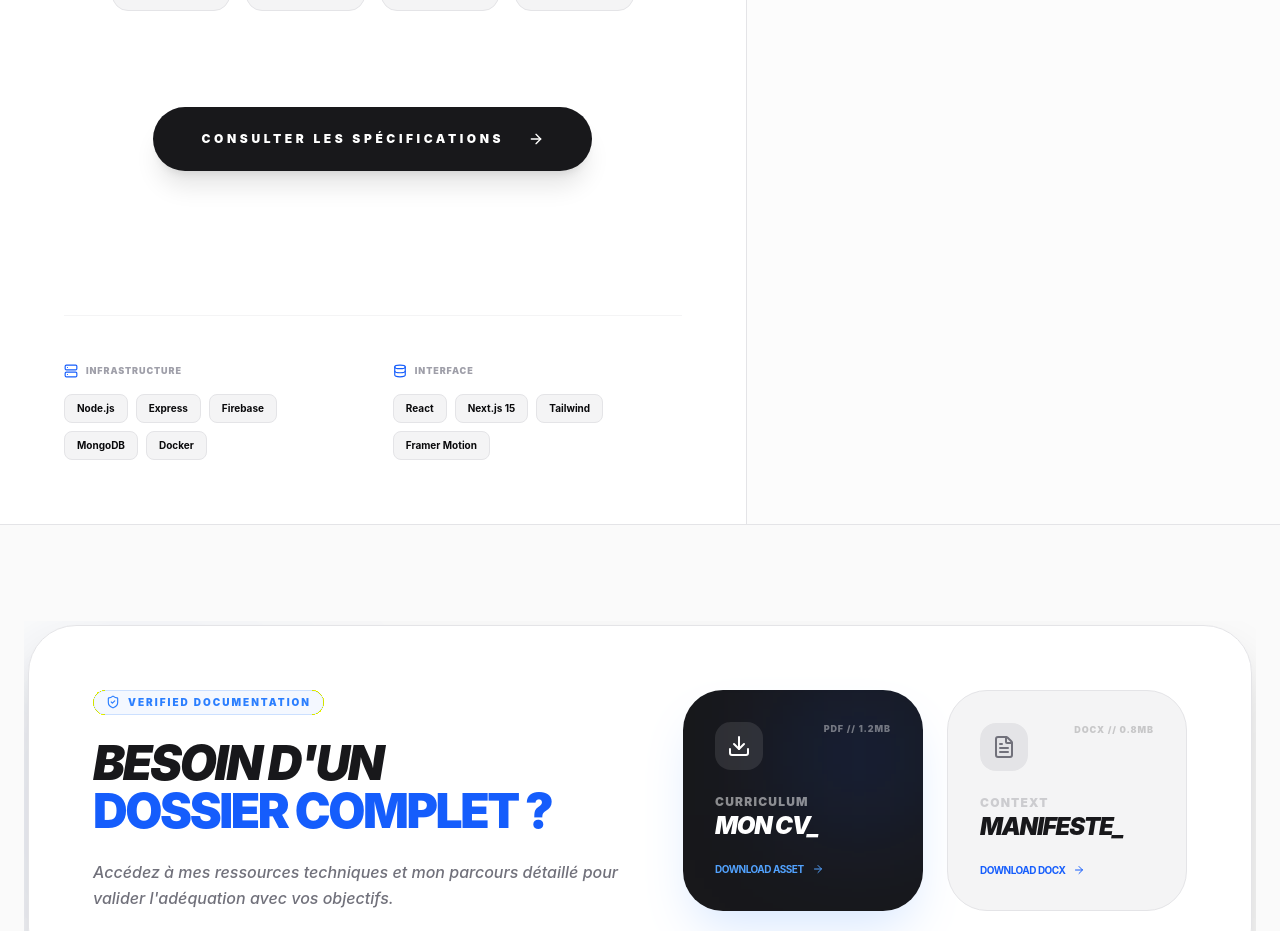
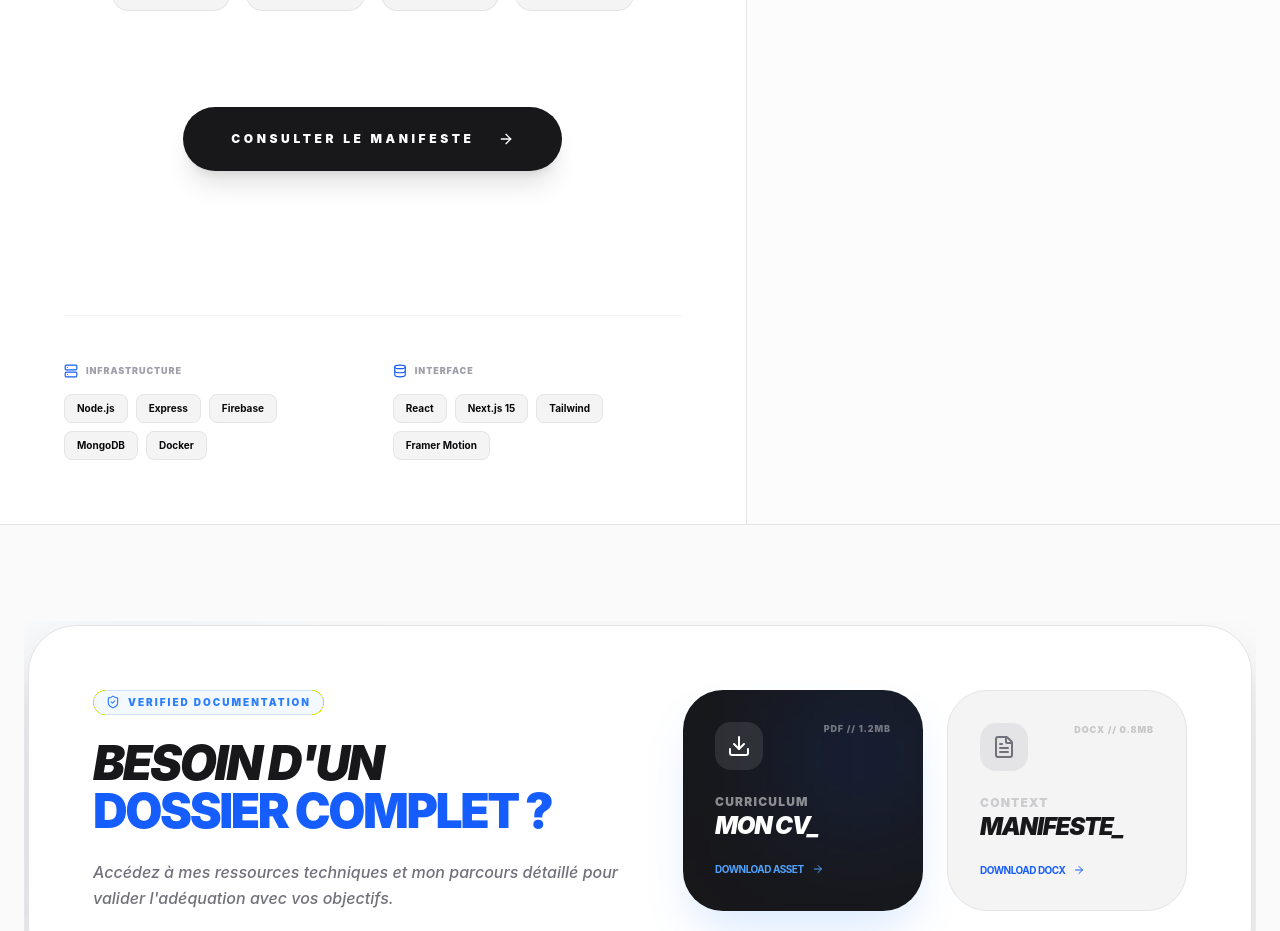
Before and after one commit to Sende45/Portfolio, a React (Vite) app in the folder portefolio-sende/: page / in a window 1280 px wide. Shown: the part 2760-3691 px from the top of the page. Built offline with nearby package versions, Linux system fonts and the light colour scheme; no server answers.

Commit message:
ajout des nouvelles modifications du fichier about

```diff
--- a/portefolio-sende/src/components/AboutMe.jsx
+++ b/portefolio-sende/src/components/AboutMe.jsx
@@ -120,16 +120,17 @@ const AboutMe = () => {
         ))}
       </motion.div>
 
-      {/* --- LE BOUTON DE TÉLÉCHARGEMENT --- */}
+      {/* --- LE BOUTON DE TÉLÉCHARGEMENT CORRIGÉ --- */}
       <motion.div {...reveal} className="mt-24 flex justify-center">
         <a
-          href="/manifeste-ben.pdf"
+          href="/BEN%20FAHAD%20SENDE%20SOUMOUK.docx"
           target="_blank"
           rel="noopener noreferrer"
+          download="Manifeste_Ben_Fahad.docx"
           className="group relative flex items-center gap-6 px-12 py-6 bg-zinc-900 dark:bg-white text-white dark:text-black rounded-full font-black uppercase text-xs tracking-[0.3em] overflow-hidden transition-all shadow-xl"
         >
-          <span className="relative z-10">Consulter les Spécifications</span>
-          <ArrowRight size={16} className="relative z-10 group-hover:translate-x-2 transition-transform" />
+          <span className="relative z-10 transition-colors group-hover:text-white">Consulter le Manifeste</span>
+          <ArrowRight size={16} className="relative z-10 group-hover:translate-x-2 transition-all group-hover:text-white" />
           <div className="absolute inset-0 bg-blue-600 scale-x-0 group-hover:scale-x-100 origin-left transition-transform duration-500" />
         </a>
       </motion.div>
```
